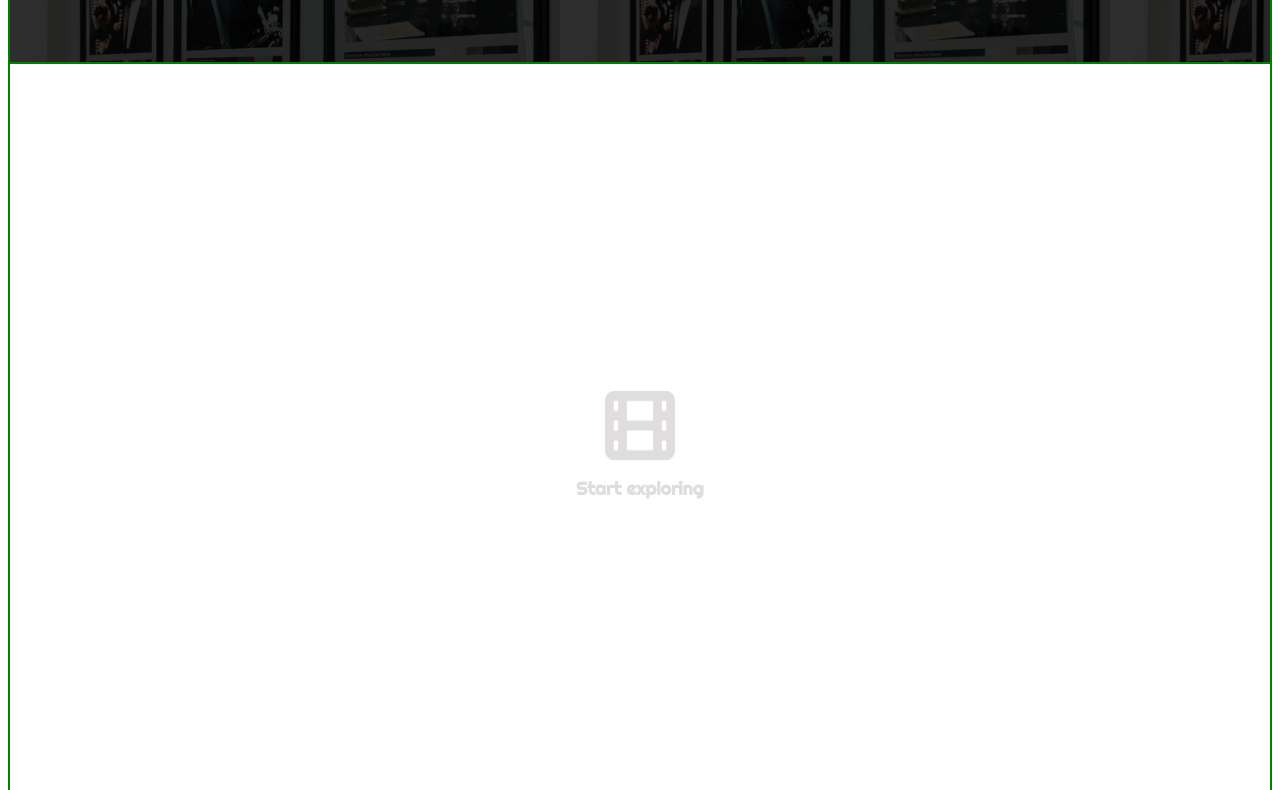
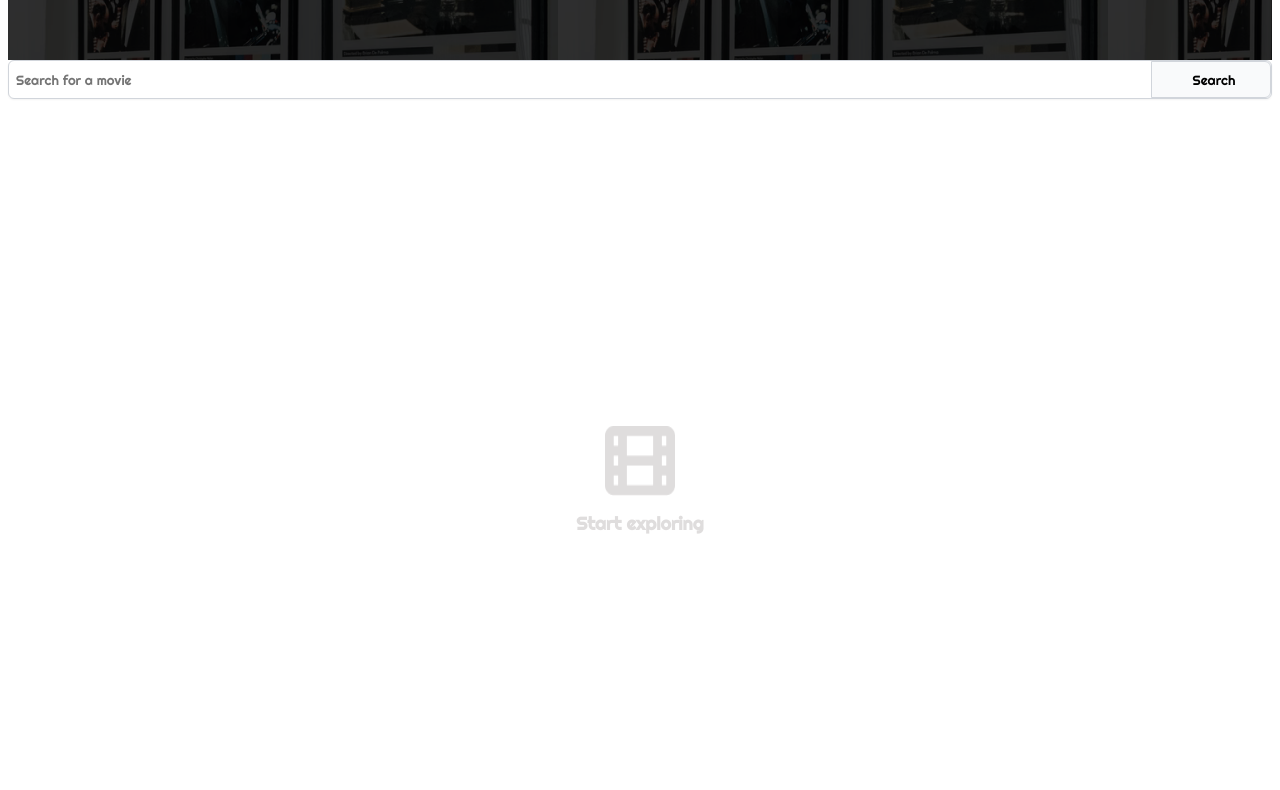
Before and after one commit to joeklein9/movie-watch-list, a plain HTML site: page index.html in a window 1280 px wide. Shown: the part 156-946 px from the top of the page. Drawn offline with Linux system fonts and the light colour scheme.

Commit message:
added search bar

```diff
--- a/index.html
+++ b/index.html
@@ -20,6 +20,12 @@
             <div class="title">Find your film</div>
             <div class="page-nav">My Watchlist </div>
         </div>
+
+        <div class = "search-bar-container">
+            <input type ="text" id = "search-bar" placeholder = "Search for a movie">
+            <button id = "search-button">Search</button>
+        </div>
+
         <div class="body">
             <img id = "film-icon" src = "images/film-icon.png">
             <p class = "icon-subtext">Start exploring</p>
--- a/style.css
+++ b/style.css
@@ -1,6 +1,4 @@
-body div {
-    border: 1px solid green;
-}
+
 
 .body {
     display: flex;
@@ -14,6 +12,8 @@ body div {
 .main {
     display: flex;
     flex-direction: column;
+
+
 }
 
 .header {
@@ -31,7 +31,7 @@ body div {
     font-family: 'Righteous', cursive;
     font-style: normal;
     font-weight: 800;
-    font-size: 42.7947px;
+    font-size: 35px;
     line-height: 24px;
     margin-left: 20px;
 }
@@ -52,7 +52,7 @@ body div {
 }
 
 .icon-subtext {
-    font-family:'Righteous', cursive;
+    font-family: 'Righteous', cursive;
     font-style: normal;
     font-weight: 700;
     font-size: 18px;
@@ -60,3 +60,71 @@ body div {
     text-align: center;
     color: #DFDDDD;
 }
+
+.search-bar-container {
+    display:flex;
+    justify-content:center;
+    align-items:center;
+    box-sizing: border-box;
+
+    /* white */
+
+    background: #FFFFFF;
+    /* gray/300 */
+
+    border: 1px solid #D1D5DB;
+    /* shadow/sm */
+
+    box-shadow: 0px 1px 2px rgba(0, 0, 0, 0.05);
+    border-radius: 6px;
+}
+
+#search-bar {
+
+    font-family:'Righteous', cursive;
+    font-weight:lighter;
+    margin-left:5px;
+    border: none;
+    height:35px;
+
+    /* Inside auto layout */
+
+    flex: none;
+    order: 0;
+    flex-grow: 1;
+}
+
+#search-button {
+    /* Search */
+
+    box-sizing: border-box;
+
+/* Auto layout */
+
+display: flex;
+flex-direction: row;
+justify-content: center;
+align-items: center;
+padding: 9px 11px 9px 17px;
+gap: 8px;
+
+width: 120px;
+height: 37px;
+
+/* gray/50 */
+
+background: #F9FAFB;
+/* gray/300 */
+
+border: 1px solid #D1D5DB;
+border-radius: 0px 6px 6px 0px;
+cursor:pointer;
+
+/* Inside auto layout */
+
+flex: none;
+order: 1;
+align-self: stretch;
+flex-grow: 0;
+font-family:'Righteous', cursive;
+}
```
